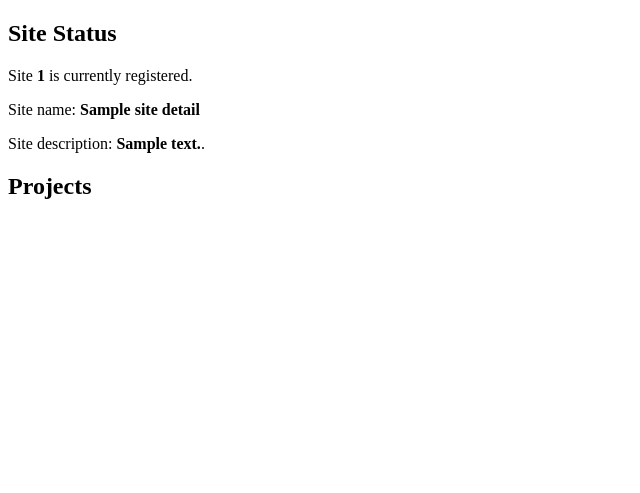
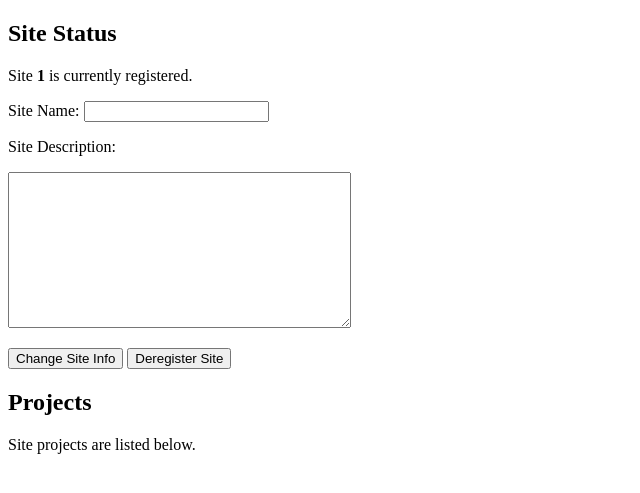
Before and after one commit to denoslab/friendlyfl-controller, a Django app: template friendlyfl/controller/templates/controller/index.html in a window 1280 px wide. Shown: the top 493 px of the page, without its empty margins (0-640 px from the left). Run offline with Django 4.2, Linux system fonts and the light colour scheme; tables that the repository leaves empty hold one stand-in row (values such as "Sample post"); the template is opened without the code that fills it: values that come from a table or form of the project are taken from there, most other values are stand-ins (such as "Sample title", 1, 10 or a date in 2020).

Commit message:
FL-9 Controller should be able to deregister Site from RS (#4)
- Added a form to submit site information for creation and update
- Changed the site info template
- Added logic to handle form submissions for registering and deregistering
- Added '/' to avoid errors calling router.
- Added `django-tables2` for better support of tables

```diff
--- /dev/null
+++ b/friendlyfl/controller/forms.py
@@ -0,0 +1,6 @@
+from django import forms
+
+
+class SiteForm(forms.Form):
+    name = forms.CharField(label='Site Name', max_length=100)
+    description = forms.CharField(label='Site Description', widget=forms.Textarea)
--- a/friendlyfl/controller/templates/controller/index.html
+++ b/friendlyfl/controller/templates/controller/index.html
@@ -8,12 +8,30 @@
 <h2>Site Status</h2>
 {% if site_detail %}
     <p>Site <b>{{ site_uid }}</b> is currently registered. </p>
-    <p>Site name: <b>{{ site_detail.name }}</b> </p>
-    <p>Site description: <b>{{ site_detail.description }}</b>. </p>
 {% else %}
     <p>Site <b>{{ site_uid }}</b> is currently NOT registered.</p>
 {% endif %}
+<form action="/controller/" method="post">
+    {% csrf_token %}
+    <p>Site Name: {{ site_form.name }}</p>
+    <p>Site Description:</p>
+    <p>{{ site_form.description }}</p>
+    {% if site_detail %}
+        <p>
+            <input type="submit" name="change_site_info" value="Change Site Info">
+            <input type="submit" name="deregister_site" value="Deregister Site">
+        </p>
+    {% else %}
+        <p><input type="submit" name="register_site" value="Register Site"></p>
+    {% endif %}
+
+</form>
 
 <h2>Projects</h2>
+{% if site_detail %}
+    <p>Site projects are listed below. </p>
+{% else %}
+    <p>No projects available for a site NOT registered.</p>
+{% endif %}
 </body>
 </html>
--- a/pyproject.toml
+++ b/pyproject.toml
@@ -10,6 +10,7 @@ python = "^3.10"
 django = "^4.2.3"
 python-dotenv = "^1.0.0"
 requests = "^2.31.0"
+django-tables2 = "^2.6.0"
 
 
 [tool.poetry.group.dev.dependencies]
```
Also changed, not shown: friendlyfl/controller/views.py (+70 -14 lines), 1 other file.
